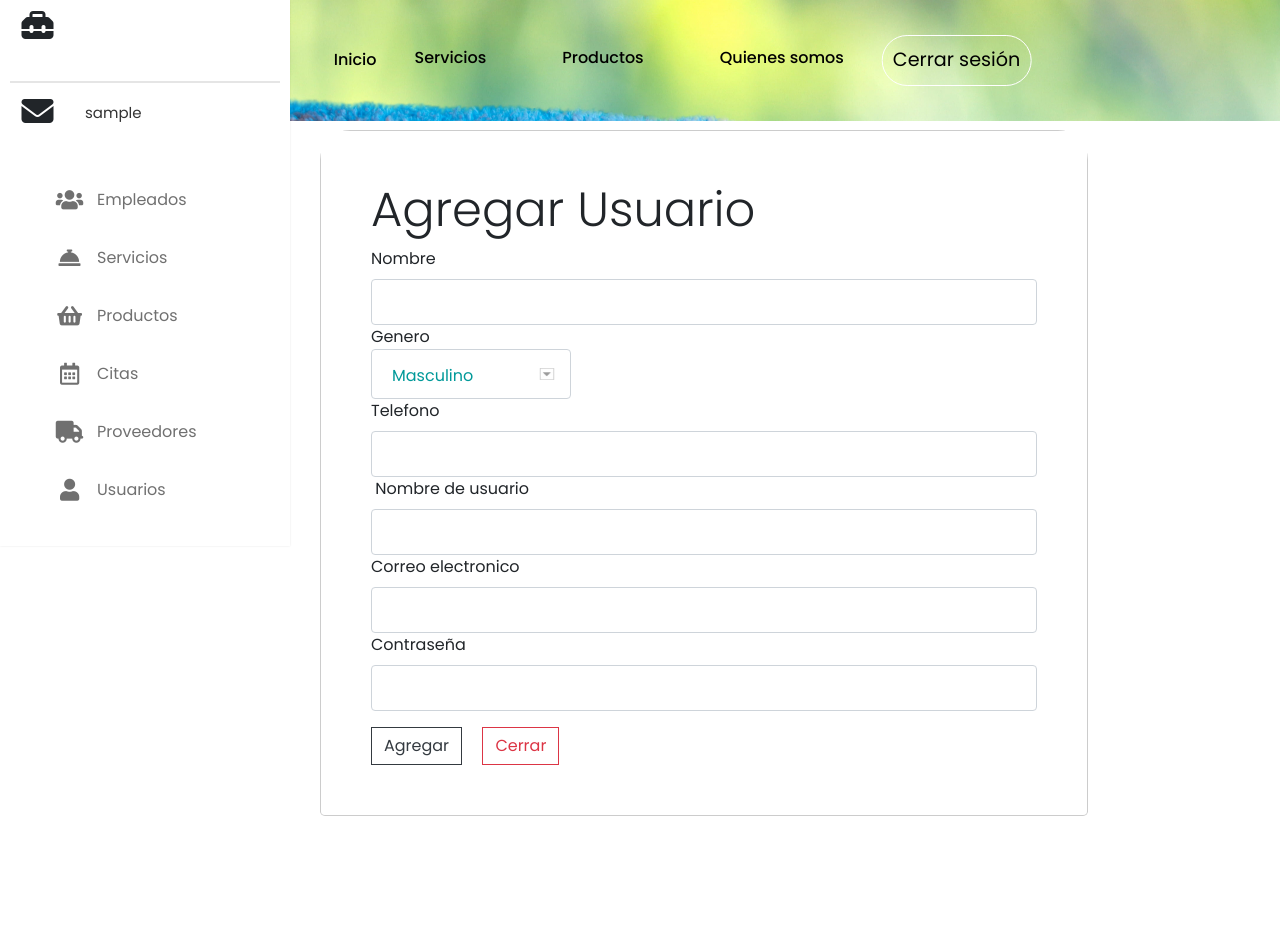
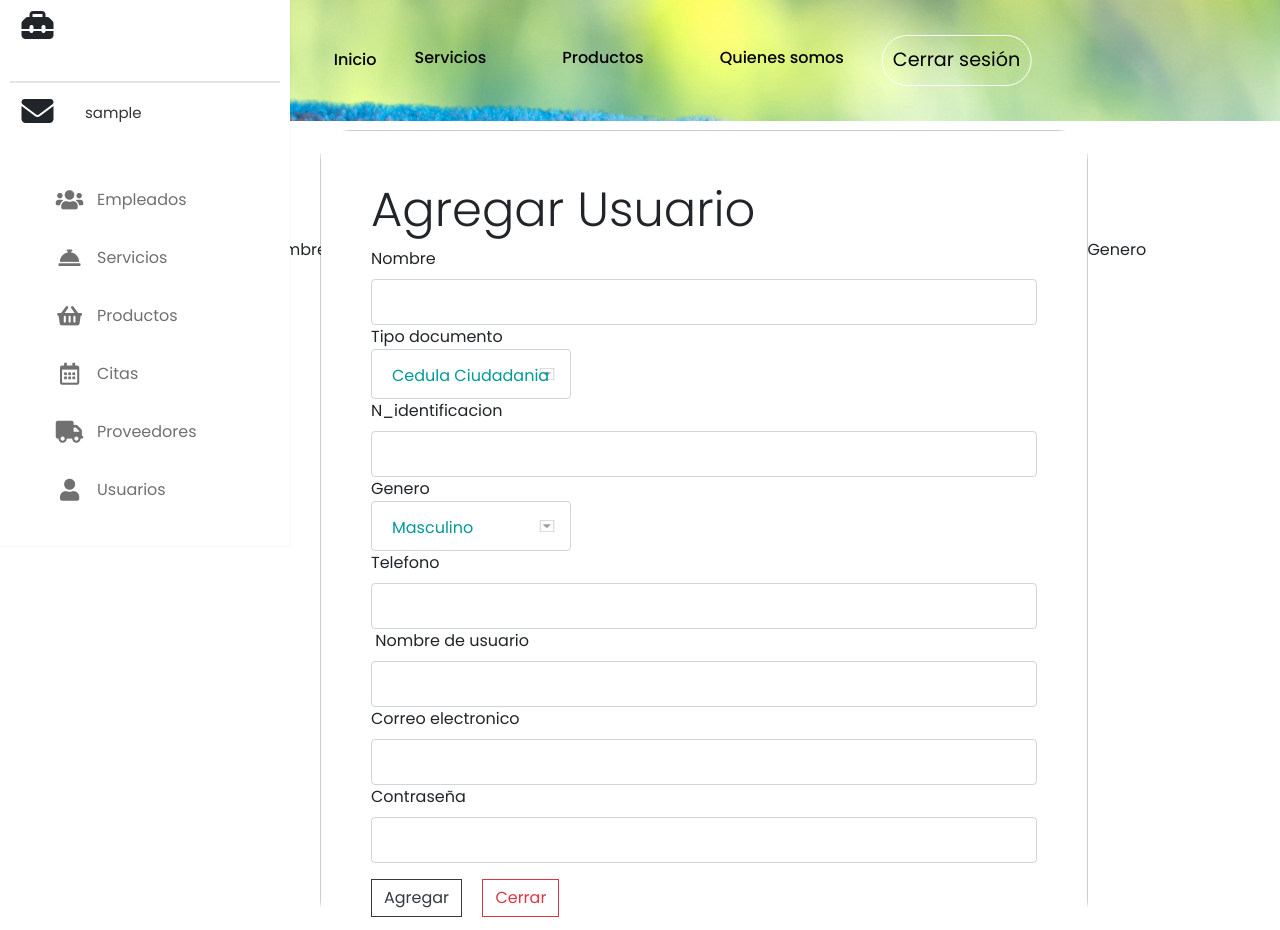
Before and after one commit to CastroM04/Proyecto_Citas, a PHP site: page /Proyecto_citas/Administrador/dashboard.php?usuarios=true in a window 1280 px wide, after a click on "Agregar Usuarios". Run offline with PHP 8.4, Linux system fonts and the light colour scheme; the visitor is signed in with stand-in values (Sample User, id 1); data that the repository does not hold is empty; some libraries are stand-ins or nearby versions.

Commit message:
Agregar identificacion a los usuarios
Agregue los campos de tipo documento e identificacion

```diff
--- a/Administrador/dashboard.php
+++ b/Administrador/dashboard.php
@@ -228,7 +228,7 @@ if ($TipoUser == "Admin") {
             margin-top: 130px;
             margin-left: 25%;
             border-radius: 30px;
-      overflow-y: auto;
+            overflow-y: auto;
         }
 
         .formulario {
@@ -356,6 +356,13 @@ if ($TipoUser == "Admin") {
 
         #FormProductosAc {
             display: inline-flex;
+        }
+
+        /* Para ocultar los botones de incremento y decremento en todos los navegadores */
+        input[type="number"]::-webkit-inner-spin-button,
+        input[type="number"]::-webkit-outer-spin-button {
+            -webkit-appearance: none;
+            margin: 0;
         }
     </style>
 </head>
@@ -582,6 +589,8 @@ if ($TipoUser == "Admin") {
 
                                 <td>Nombres</td>
                                 <td>Nombre de Usuario</td>
+                                <td>Tipo Documento</td>
+                                <td>No. Documento</td>
                                 <td>Correo</td>
                                 <td>Numero</td>
                                 <td>Genero</td>
@@ -590,7 +599,7 @@ if ($TipoUser == "Admin") {
 
 
                             <?php
-                            $Consultar = $link->query("SELECT U.ID, TU.Nombres, U.Nombre_usuario, U.Correo, TU.Numero, TU.Genero, TU.PK_codigo_us
+                            $Consultar = $link->query("SELECT U.ID, TU.Nombres, U.Nombre_usuario, TU.tp_documento, TU.N_identificacion, U.Correo, TU.Numero, TU.Genero, TU.PK_codigo_us
                                     FROM  tbl_usuario as TU
                                     JOIN usuarios AS U ON (TU.PK_codigo_us = U.FK_usuarios)");
 
@@ -599,6 +608,8 @@ if ($TipoUser == "Admin") {
 
                                 $nombres = $row['Nombres'];
                                 $username = $row['Nombre_usuario'];
+                                $tp_documento = $row['tp_documento'];
+                                $N_identificacion = $row['N_identificacion'];
                                 $genero = $row['Genero'];
                                 $numero = $row['Numero'];
                                 $correo = $row['Correo'];
@@ -611,6 +622,15 @@ if ($TipoUser == "Admin") {
                                         <form action="usuarios.php?id=<?php echo $_GET['id']; ?>" method="post">
                                             <td> <input type="text" name="Nombres" class="form-control" value="<?php echo $nombres; ?>" placeholder="Nombres"></td>
                                             <td><input type="text" name="Username" class="form-control" value="<?php echo $username; ?>" placeholder="usuario"></td>
+                                            <td>
+                                                <select name="tp_documento" id="tp_documento" class="form-select" style="height: 50px;width: 200px;">
+                                                    <option value="0">SELECCIONAR</option>
+                                                    <option value="CC">CEDULA CIUDADANIA</option>
+                                                    <option value="TI">Tarjeta De Identidad</option>
+                                                    <option value="CE">Cedula Extranjera</option>
+                                                </select>
+                                            </td>
+                                            <td><input type="text" name="N_identificacion" class="form-control" readonly value="<?php echo $N_identificacion; ?>" placeholder="N_identificacion"></td>
                                             <td> <input type="email" name="Correo" class="form-control" value="<?php echo $correo; ?>" placeholder="Correo electrónico"></td>
                                             <td><input type="text" name="Numero" class="form-control" value="<?php echo $numero; ?>" placeholder="Número"></td>
                                             <td>
@@ -643,6 +663,8 @@ if ($TipoUser == "Admin") {
 
                                         <td><?php echo $row['Nombres']; ?></td>
                                         <td><?php echo $row['Nombre_usuario']; ?></td>
+                                        <td><?php echo $row['tp_documento']; ?></td>
+                                        <td><?php echo $row['N_identificacion']; ?></td>
                                         <td><?php echo $row['Correo']; ?></td>
                                         <td><?php echo $row['Numero']; ?></td>
                                         <td><?php echo $row['Genero']; ?></td>
@@ -716,7 +738,6 @@ if ($TipoUser == "Admin") {
                                             </td>
                                             <td>
                                                 <select name="tipoId" id="tipoId" class="form-select" style="height: 50px;">
-
                                                     <option value="30">CEDULA CIUDADANIA</option>
                                                     <option value="32">PASAPORTE</option>
                                                     <option value="31">NIT</option>
@@ -816,7 +837,7 @@ if ($TipoUser == "Admin") {
                                 $consultaCitas = $link->query("SELECT TC.PK_codigo_ci, TS.Descripcion, TS.valor_servicio, TU.Nombres AS Nombres_us, TP.Nombres, TC.Fecha_Hora, TE.nombre_estado
                                 FROM tbl_cita AS TC
                                 JOIN tbl_servicio AS TS ON TC.FK_codigo_se = TS.PK_codigo_se
-                                JOIN tbl_usuario AS TU ON TC.FK_codigo_us = TU.PK_codigo_us
+                                JOIN tbl_usuario AS TU ON TC.N_identificacion = TU.N_identificacion
                                 JOIN tbl_personal AS TP ON TC.FK_codigo_pe = TP.PK_codigo_pe
                                 JOIN tbl_estado AS TE ON TC.Estado_Cita = TE.PK_estado
                                 WHERE TC.FK_codigo_pe = '$PrimaryUser'");
@@ -900,7 +921,7 @@ if ($TipoUser == "Admin") {
                                 $consultaCitas = $link->query("SELECT TC.PK_codigo_ci ,TS.Descripcion, TS.valor_servicio, TU.Nombres AS Nombres_us, TP.Nombres, TC.Fecha_Hora, TE.nombre_estado
                                 FROM tbl_cita AS TC
                                 JOIN tbl_servicio AS TS ON TC.FK_codigo_se = TS.PK_codigo_se
-                                JOIN tbl_usuario AS TU ON TC.FK_codigo_us = TU.PK_codigo_us
+                                JOIN tbl_usuario AS TU ON TC.N_identificacion = TU.N_identificacion
                                 JOIN tbl_personal AS TP ON TC.FK_codigo_pe = TP.PK_codigo_pe
                                 JOIN tbl_estado AS TE ON TC.Estado_Cita = TE.PK_estado;");
 
@@ -1031,8 +1052,8 @@ if ($TipoUser == "Admin") {
 
                                     </select>
 
-                                    <label for="identificacion" class="form-label">Codigo Usario</label>
-                                    <input type="text" name="FK_codigo_us" id="FK_codigo_us" class="form-control" required>
+                                    <label for="identificacion" class="form-label">No. Documento del Usario</label>
+                                    <input type="text" name="N_identificacion" id="N_identificacion" class="form-control" required>
 
                                     <button type="submit" name="RegistrarCita" class="btn btn-outline-dark mt-5">Agregar Cita</button>
                                     <button onclick="cerrarCita()" class="btn btn-outline-danger" style="position: relative; top: 23px; left: 10px; height: 40px;">Cerrar</button>
@@ -1592,6 +1613,14 @@ if ($TipoUser == "Admin") {
                         <h4 class="display-5">Agregar Usuario</h4>
                         <label for="Nombre" class="form-label">Nombre</label>
                         <input type="text" class="form-control" name="Nombre" id="Nombre" required>
+                        <label for="tp_documento">Tipo documento</label>
+                        <select name="tp_documento" id="tp_documento" class="form-select" style="height: 50px;width: 200px;">
+                            <option value="CC">Cedula Ciudadania</option>
+                            <option value="TI">Tarjeta de Identidad</option>
+                            <option value="CE">Cédula de Extranjería</option>
+                        </select>
+                        <label for="N_identificacion" class="form-label">N_identificacion</label>
+                        <input type="number" class="form-control" name="N_identificacion" id="identificacion" required>
                         <label for="Genero">Genero</label>
                         <select name="Genero" id="Genero" class="form-select" style="height: 50px;width: 200px;">
                             <option value="M">Masculino</option>
--- a/CSS/login.css
+++ b/CSS/login.css
@@ -102,10 +102,10 @@ body{
 .container{
     position: absolute;
     left: 50%;
-    top: 45%;
+    top: 55%;
     transform: translate(-50%,-50%);
     width: 100%;
-    height: 700px;
+    height: 850px;
     margin: 130px 0px ;
 
     background-position: center;
```
Also changed, not shown: Administrador/Citas.php (+17 -13 lines), Administrador/usuarios.php (+19 -10 lines), Login.php (+34 -8 lines).
